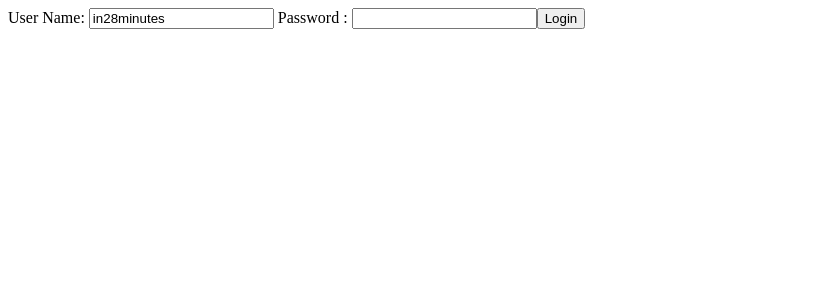
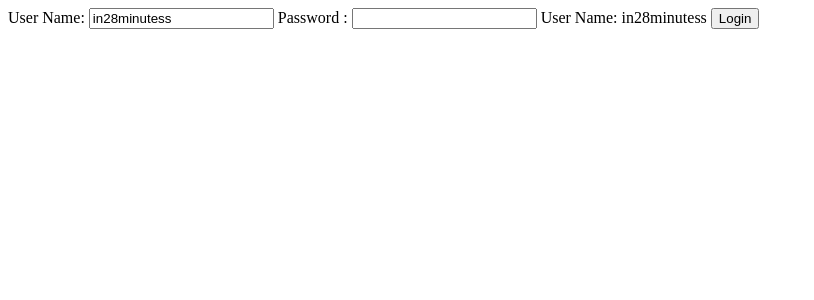
Before and after one commit to AbigailOrtega/AngularSpringBootTuto, an Angular app: page / in a window 1280 px wide. Shown: the top 300 px of the page, without its empty margins (0-814 px from the left). Built offline with nearby package versions, Linux system fonts and the light colour scheme.

Commit message:
ADD enlaces de propiedades del modulo a valores en html

```diff
--- a/src/app/app.module.ts
+++ b/src/app/app.module.ts
@@ -1,5 +1,7 @@
 import { BrowserModule } from '@angular/platform-browser';
 import { NgModule } from '@angular/core';
+import { FormsModule } from '@angular/forms'; /** hace posible la conexion entre atributos y componentes*/
+
 
 import { AppRoutingModule } from './app-routing.module';
 import { AppComponent } from './app.component';
@@ -14,7 +16,8 @@ import { LoginComponent } from './login/login.component';
   ],
   imports: [
     BrowserModule,
-    AppRoutingModule
+    AppRoutingModule,
+    FormsModule /***/
   ],
   providers: [],
   bootstrap: [AppComponent]
--- a/src/app/login/login.component.html
+++ b/src/app/login/login.component.html
@@ -1,4 +1,5 @@
-User Name: <input type="text" name="username" value="{{username}}">
-Password : <input type="password" name="password" value="{{password}}">
-
-<button (click)=handleLogin()>Login</button>
+User Name: <input type="text" name="username" [(ngModel)]="username"  > <!--value="{{username}}"-->
+<!--SE COLOCA EL NOMBRE DE LA PROPIEDAD A LA QUE SE HACE REFERENCIA Y FUE DECLARADA EN login.component-->
+Password : <input type="password" name="password" [(ngModel)]="password"> <!--3-->
+User Name: {{username}} <!--1-->
+<button (click)=handleLogin()>Login</button><!--2-->
--- a/src/app/login/login.component.ts
+++ b/src/app/login/login.component.ts
@@ -6,8 +6,8 @@ import { Component, OnInit } from '@angular/core';
   styleUrls: ['./login.component.css']
 })
 export class LoginComponent implements OnInit {
-
-  username='in28minutes'
+ /* propiedades a los que se pueden hacer refernecia desde los modelos */
+  username='in28minutess'
   password= ''
   constructor() { }
 
@@ -16,5 +16,6 @@ export class LoginComponent implements OnInit {
 
   handleLogin(){
     console.log(this.username);
+    console.log(this.password);
   }
 }
```
